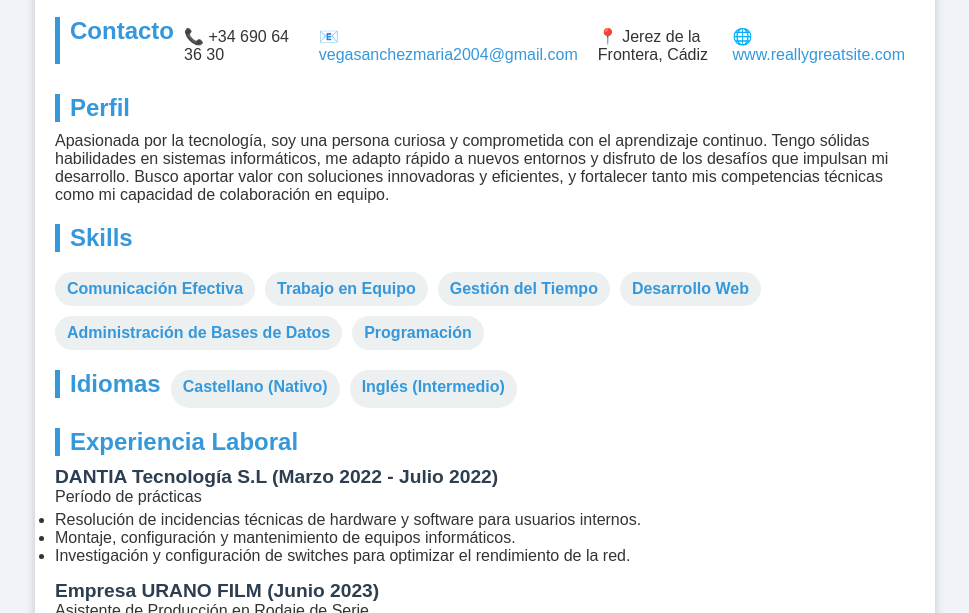
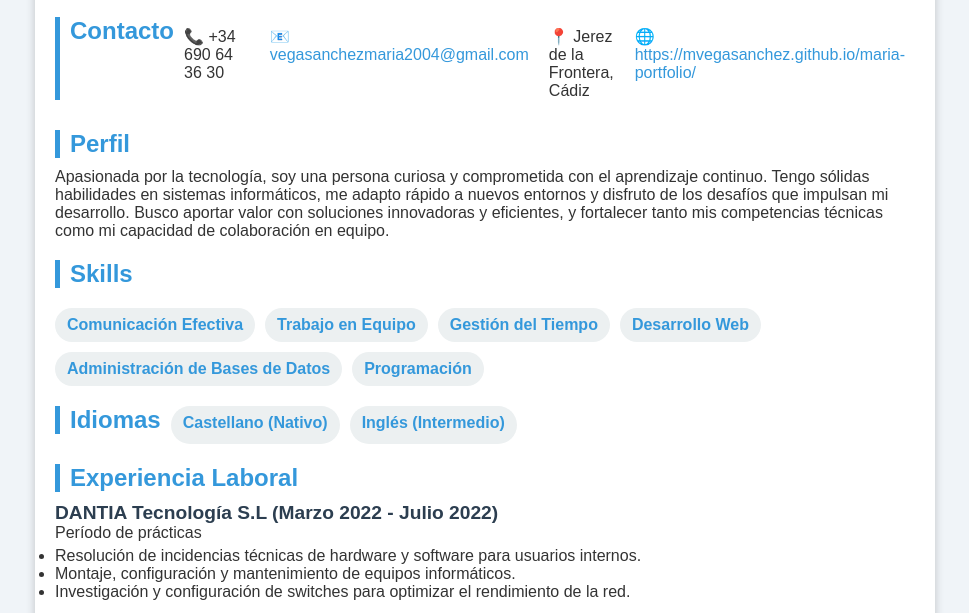
Before and after one commit to mvegasanchez/maria-portfolio, a plain HTML site: page index.html in a window 1280 px wide. Shown: the part 157-770 px from the top of the page, without its empty margins (155-1124 px from the left). Drawn offline with Linux system fonts and the light colour scheme.

Commit message:
Update index.html

```diff
--- a/index.html
+++ b/index.html
@@ -19,7 +19,7 @@
             <div class="contact-item">📞 +34 690 64 36 30</div>
             <div class="contact-item">📧 <a href="mailto:vegasanchezmaria2004@gmail.com">vegasanchezmaria2004@gmail.com</a></div>
             <div class="contact-item">📍 Jerez de la Frontera, Cádiz</div>
-            <div class="contact-item">🌐 <a href="https://www.reallygreatsite.com" target="_blank">www.reallygreatsite.com</a></div>
+            <div class="contact-item">🌐 <a href="https://mvegasanchez.github.io/maria-portfolio/" target="_blank">https://mvegasanchez.github.io/maria-portfolio/</a></div>
         </div>
 
         <div class="section profile">
```
